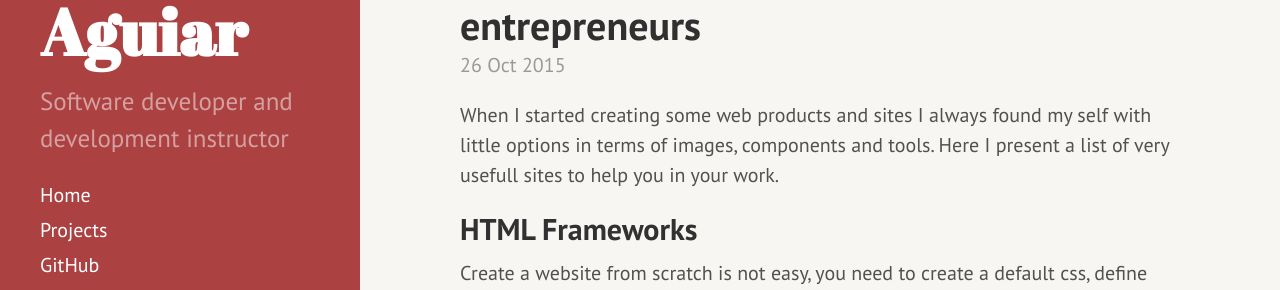
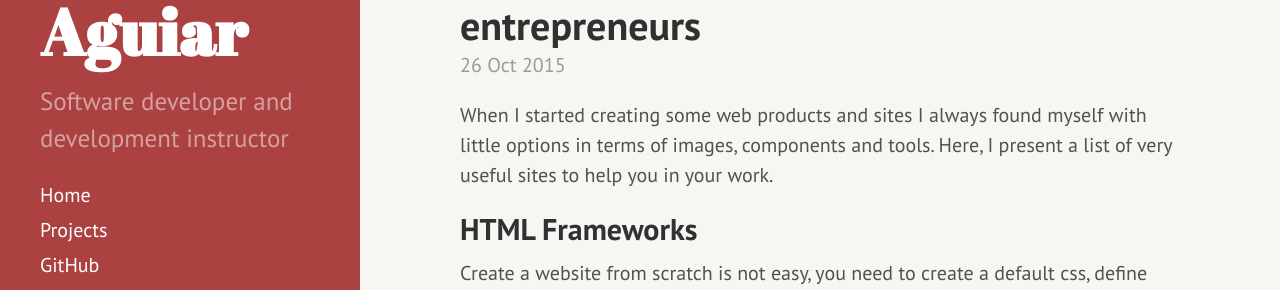
Before and after one commit to gadsc/andrewaguiar.github.io, a Jekyll site: the page built from _posts/2015-10-26-startup-list-of-useful-sites-to-entrepreneurs.md, in a window 1280 px wide and 900 px high. Shown: the part 130-420 px from the top of the window. Built offline with Jekyll 4.4.1, drawn with Linux system fonts in a browser that asks for light colours; Markdown is read by kramdown in place of the engine named in the settings; comment, search, counter and statistics services are not loaded.

Commit message:
Update 2015-10-26-startup-list-of-useful-sites-to-entrepreneurs.md

```diff
--- a/_posts/2015-10-26-startup-list-of-useful-sites-to-entrepreneurs.md
+++ b/_posts/2015-10-26-startup-list-of-useful-sites-to-entrepreneurs.md
@@ -2,7 +2,7 @@
 layout: post
 title: "Startup - List of useful sites to entrepreneurs"
 ---
-When I started creating some web products and sites I always found my self with little options in terms of images, components and tools. Here I present a list of very usefull sites to help you in your work.
+When I started creating some web products and sites I always found myself with little options in terms of images, components and tools. Here, I present a list of very useful sites to help you in your work.
 
 ## HTML Frameworks
 Create a website from scratch is not easy, you need to create a default css, define some css classes, components and guidelines. For this reason, I strongly recommend that you to use an html framework, this can save you a lot of time and put some order in your code.
```
